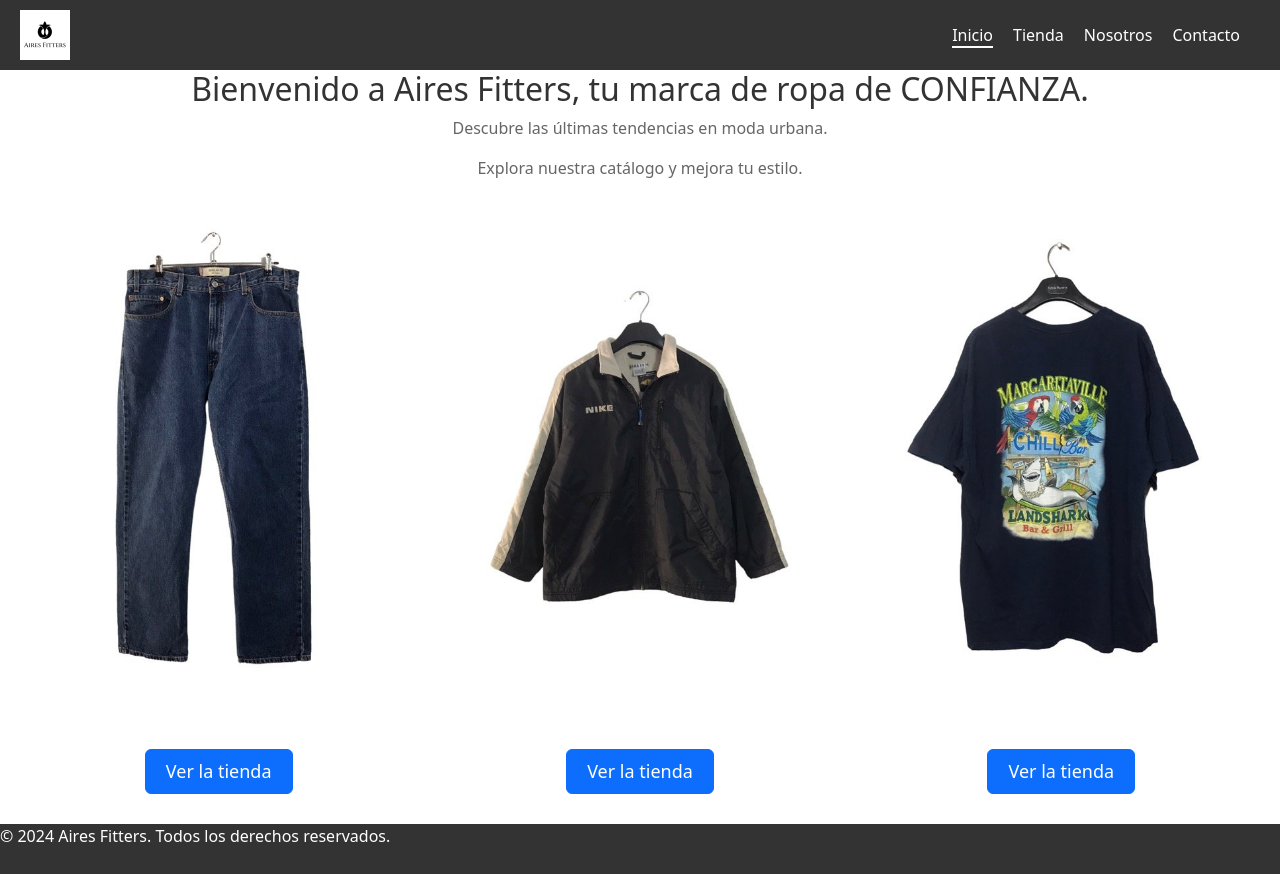
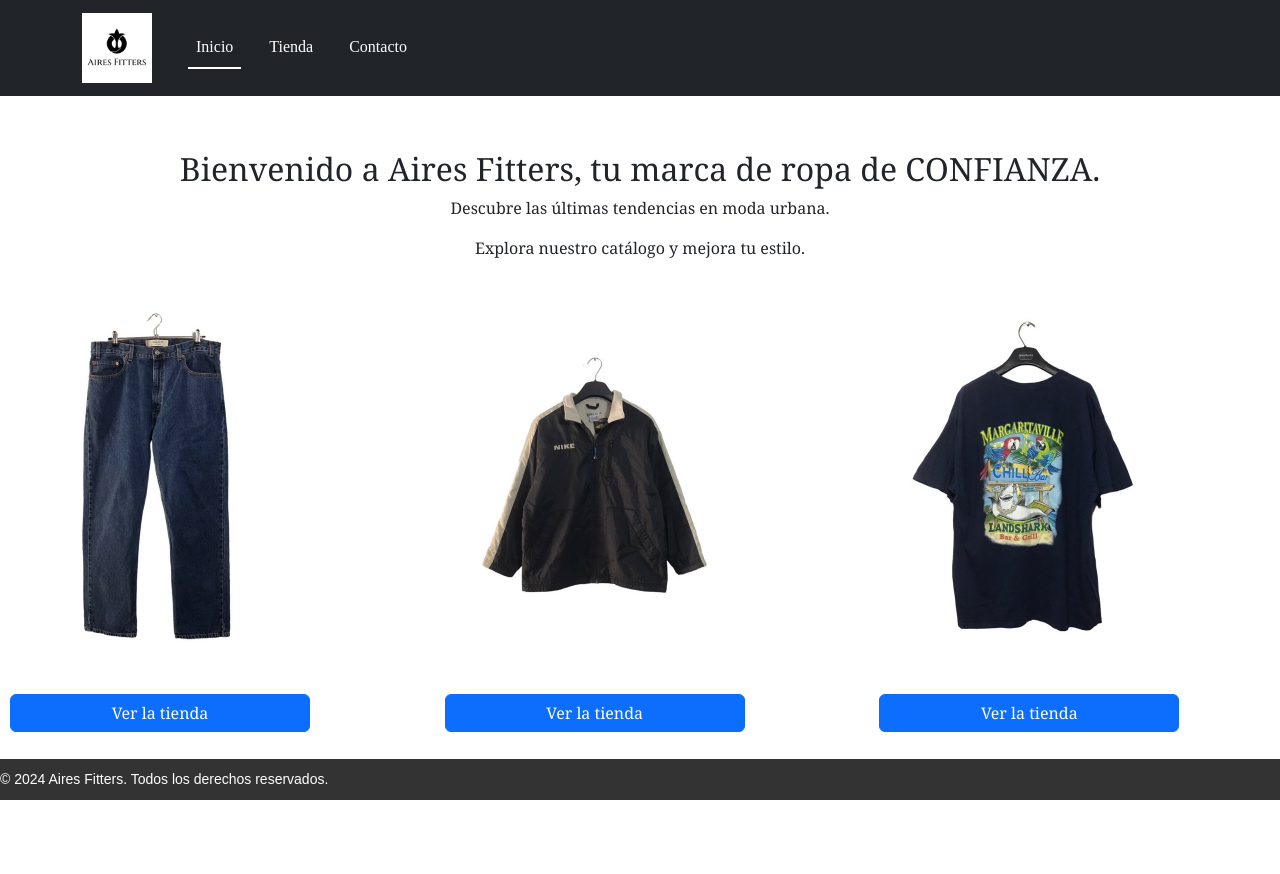
Before and after one commit to tomasddelfino/ProgramacionWeb, a plain HTML site: page index.html in a window 1280 px wide. After the commit the page ends 800 px from the top, so only its background shows below. Drawn offline with nearby package versions, Linux system fonts and the light colour scheme.

Commit message:
Add files via upload

```diff
--- a/index.html
+++ b/index.html
@@ -4,54 +4,62 @@
     <meta charset="UTF-8">
     <meta name="viewport" content="width=device-width, initial-scale=1.0">
     <title>Aires Fitters</title>
-    <link rel="stylesheet" href="styles_mp.css">
     <link href="https://cdn.jsdelivr.net/npm/bootstrap@5.3.3/dist/css/bootstrap.min.css" rel="stylesheet" integrity="sha384-QWTKZyjpPEjISv5WaRU9OFeRpok6YctnYmDr5pNlyT2bRjXh0JMhjY6hW+ALEwIH" crossorigin="anonymous">
+    <link rel="stylesheet" href="styles.css">
 </head>
 <body>
-    <header>
-        <div class="contenedor">
-            <div class="logo">
-                <img src="AiresFitters_logo.jpg" alt="Logo de la marca">
-            </div>
-            <nav>
-                <ul>
-                    <li><a href="index.html" class="inicio">Inicio</a></li>
-                    <li><a href="tienda.html">Tienda</a></li>
-                    <li><a href="nosotros.html">Nosotros</a></li>
-                    <li><a href="contacto.html">Contacto</a></li>
-                </ul>
-            </nav>
-        </div>
-        <div class="menu-desplegable" id="menu-desplegable"> <!--Sirve más para celulares-->
-            <ul>
-                <li><a href="index.html" class="inicio">Inicio</a></li>
-                <li><a href="tienda.html">Tienda</a></li>
-                <li><a href="nosotros.html">Nosotros</a></li>
-                <li><a href="contacto.html">Contacto</a></li>
+<header class="navbar navbar-expand-lg navbar-dark bg-dark fixed-top">
+    <div class="container">
+        <a class="navbar-brand" href="#">
+            <img src="AiresFitters_logo.jpg" alt="Logo de la marca" class="img-fluid" style="max-width: 70px;">
+        </a>
+        <button class="navbar-toggler" type="button" data-bs-toggle="collapse" data-bs-target="#navbarNav" aria-controls="navbarNav" aria-expanded="false" aria-label="Toggle navigation">
+            <span class="navbar-toggler-icon"></span>
+        </button>
+        <div class="collapse navbar-collapse" id="navbarNav">
+            <ul class="navbar-nav">
+                <li class="nav-item">
+                    <a class="nav-link inicio" href="index.html">Inicio</a>
+                </li>
+                <li class="nav-item">
+                    <a class="nav-link" href="tienda.html">Tienda</a>
+                </li>
+                <li class="nav-item">
+                    <a class="nav-link" href="contacto.html">Contacto</a>
+                </li>
             </ul>
         </div>
+    </div>
 </header>
+<div class="container-home">
     <div class="contenido-principal">
         <h2>Bienvenido a Aires Fitters, tu marca de ropa de CONFIANZA.</h2>
         <p>Descubre las últimas tendencias en moda urbana.</p>
-        <p>Explora nuestra catálogo y mejora tu estilo.</p>
+        <p class="text-center">Explora nuestro catálogo y mejora tu estilo.</p>
         <div class="row">
-            <div class="col-sm-4">
+            <div class="col-md-4">
                 <div class="producto">
                     <img src="jean azul.jpg" alt="Producto 1" class="img-fluid">
-                    <a href="tienda.html" class="boton btn btn-primary mt-2">Ver la tienda</a>
+                    <div class="d-flex align-items-center justify-content-center">
+                        <a href="tienda.html" class="btn btn-primary mt-2" style="width: 100%; height: 100%;">Ver la tienda</a>
                     </div>
                 </div>
-            <div class="col-sm-4">
+            </div>
+            <div class="col-md-4">
                 <div class="producto">
                     <img src="campera_nike.jpg" alt="Producto 2" class="img-fluid">
-                    <a href="tienda.html" class="boton btn btn-primary mt-2">Ver la tienda</a>
+                    <div class="d-flex align-items-center justify-content-center">
+                        <a href="tienda.html" class="btn btn-primary mt-2" style="width: 100%; height: 100%;">Ver la tienda</a>
                     </div>
                 </div>
-            <div class="col-sm-4">
+            </div>
+            <div class="col-md-4">
                 <div class="producto">
                     <img src="remera_negra.jpg" alt="Producto 3" class="img-fluid">
-                    <a href="tienda.html" class="boton btn btn-primary mt-2">Ver la tienda</a>
+                    <div class="d-flex align-items-center justify-content-center">
+                        <a href="tienda.html" class="btn btn-primary mt-2" style="width: 100%; height: 100%;">Ver la tienda</a>
+                    </div>
+                </div>
             </div>
         </div>
     </div>
@@ -61,5 +69,6 @@
         <p>© 2024 Aires Fitters. Todos los derechos reservados.</p>
     </div>
 </footer>
+<script src="https://cdn.jsdelivr.net/npm/bootstrap@5.3.3/dist/js/bootstrap.bundle.min.js"></script>
 </body>
 </html>
--- /dev/null
+++ b/styles.css
@@ -0,0 +1,141 @@
+/* Estilos generales */
+body {
+    margin: 0;
+    padding: 0;
+    display: flex;
+    flex-direction: column;
+    min-height: 100vh; /* Asegura que el cuerpo ocupe al menos el 100% de la altura visible */
+    font-family: Arial, Helvetica, sans-serif;
+}
+
+main, .container-home, .contenedor-tienda{
+    flex: 1;
+}
+
+/* Estilos para el encabezado */
+header {
+    background-color: black;
+}
+
+.navbar-brand img {
+    max-width: 70px;
+}
+
+/* Estilos para la navegación */
+.navbar-nav .nav-item {
+    margin-left: 20px;
+    font-family: 'Times New Roman', Times, serif;
+}
+
+.navbar-nav .nav-link {
+    color: white;
+    text-align: center;
+    text-decoration: none; /* Elimina el subrayado predeterminado */
+}
+
+/* Estilos para la sección de productos */
+.productos {
+    display: flex;
+    justify-content: space-around;
+    margin-top: 50px; /* Ajusta el margen superior para que no se superponga con el encabezado */
+}
+
+.producto {
+    text-align: center;
+}
+
+.producto img {
+    max-width: 100%; /* Ajustar imágenes al ancho del contenedor */
+}
+
+.boton-compra {
+    display: block;
+    margin-top: 10px;
+    padding: 8px 16px;
+    background-color: #007bff;
+    color: #fff;
+    text-decoration: none;
+    border-radius: 5px;
+    transition: background-color 0.3s;
+}
+
+.boton-compra:hover {
+    background-color: #0056b3;
+}
+
+.producto a{
+    vertical-align: middle;
+}
+
+/* Estilos para el footer */
+footer {
+    background-color: #333;
+    color: #fff;
+    position: relative;
+    width: 100%;
+}
+
+footer .footer {
+    padding: 10px 0;
+    text-align: left;
+}
+
+footer p {
+    margin: 0;
+    font-size: 14px;
+    font-family: Arial, Helvetica, sans-serif;
+}
+
+/* Estilos específicos de cada página */
+.inicio, .tienda, .contacto {
+    border-bottom: 2px solid #fff;
+}
+
+/* Estilos para el contenido principal */
+.contenido-principal {
+    padding-top: 150px;
+    text-align: center;
+    background-color: #fff;
+    font-family: Cambria, Cochin, Georgia, Times, 'Times New Roman', serif;
+}
+
+/* Estilos específicos para la tienda */
+.contenedor-tienda {
+    display: flex;
+    flex-wrap: wrap;
+    justify-content: center;
+    padding: 20px;
+    background-color: #fff;
+    padding-top: 100px;
+    font-family: Cambria, Cochin, Georgia, Times, 'Times New Roman', serif;
+}
+
+.producto {
+    flex: 0 0 45%; /* Cada producto ocupa el 45% del contenedor */
+    max-width: 300px;
+    margin: 10px;
+    text-align: center;
+}
+
+.producto img {
+    max-width: 100%;
+}
+
+@media only screen and (max-width: 768px) {
+    .contenedor-tienda {
+        flex-direction: column; /* Cambia la dirección a columna para pantallas más pequeñas */
+        align-items: center;
+    }
+
+    .producto {
+        flex: 0 0 90%; /* Cada producto ocupa el 90% del contenedor en pantallas pequeñas */
+    }
+}
+
+/* Estilos específicos para contactos */
+.container-fluid{
+    background-color: #fff;
+    padding: 20px;
+    padding-top: 120px;
+    font-family: Cambria, Cochin, Georgia, Times, 'Times New Roman', serif;
+}
```
Also changed, not shown: contacto.html (+31 -28 lines), tienda.html (+24 -23 lines). Lines whose indentation alone changed are shown as unchanged.
